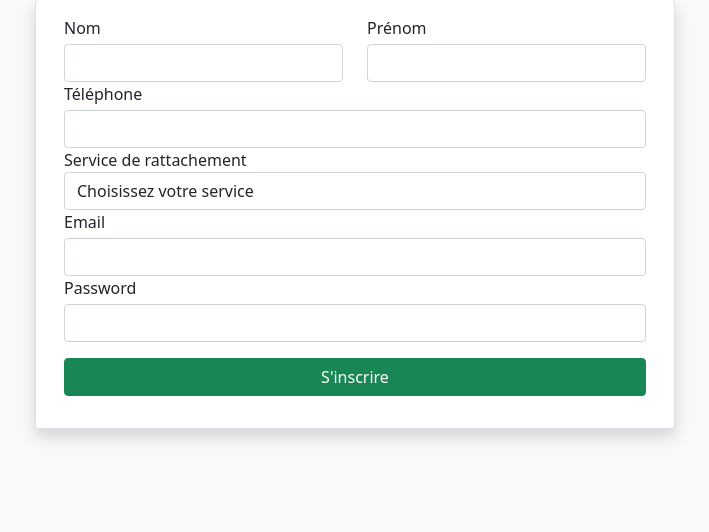
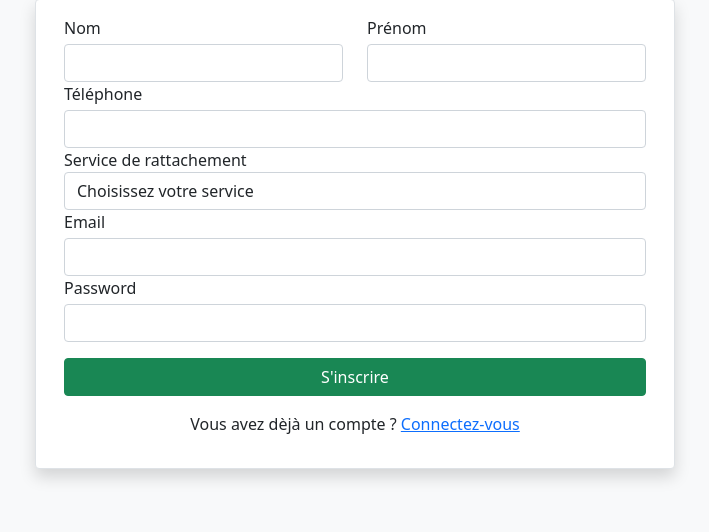
Before and after one commit to MohammedAymane/Projet-Web, a PHP site: page /signup.php in a window 1280 px wide. Shown: the part 89-621 px from the top of the page, without its empty margins (285-994 px from the left). Run offline with PHP 8.4, Linux system fonts and the light colour scheme.

Commit message:
Update signup.php

```diff
--- a/signup.php
+++ b/signup.php
@@ -98,7 +98,10 @@
             }
             ?>
         </form>
+        <p class="text-center">Vous avez dèjà un compte ? <a href="login.php">Connectez-vous</a></p>
     </div>
+
+
 
 </body>
 
```
